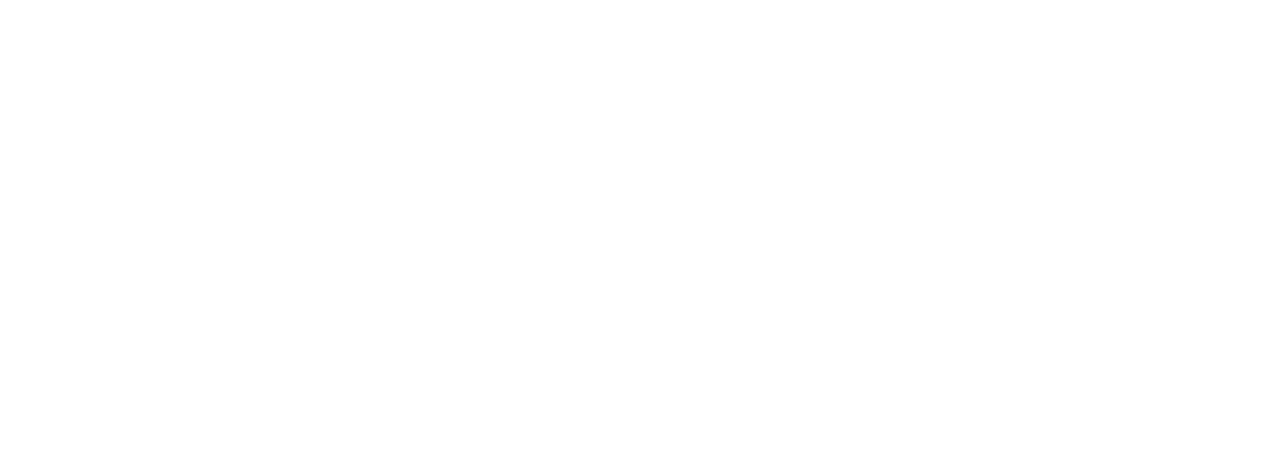
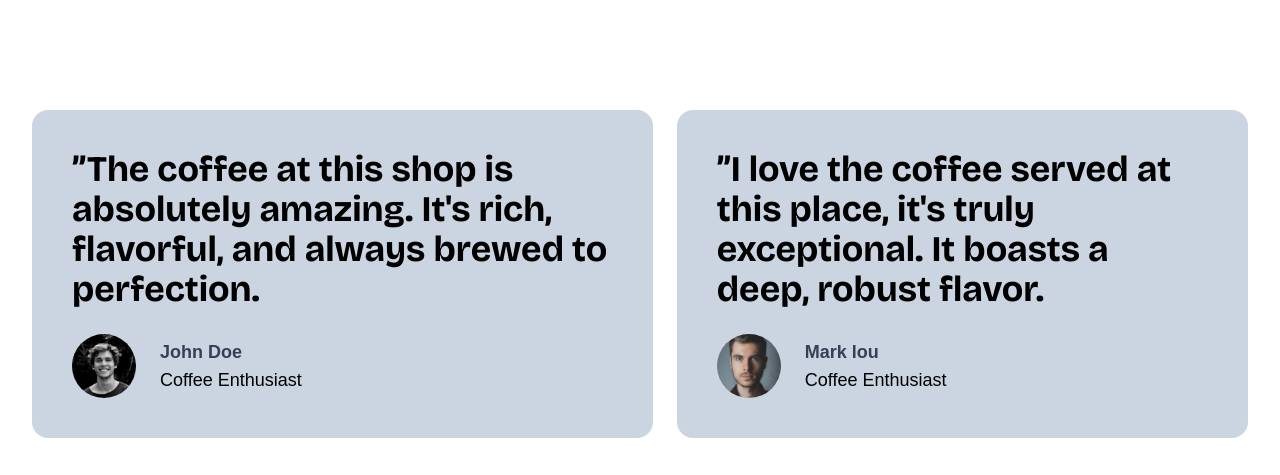
Before and after one commit to zaynOm/koffe, a Next.js app: page / in a window 1280 px wide. Shown: the part 2310-2785 px from the top of the page. Before the commit the page ends 2380 px from the top, so only its background shows below. Built offline with nearby package versions, Linux system fonts and the light colour scheme; a web font is replaced by a local one.

Commit message:
Add reviewes section

```diff
--- /dev/null
+++ b/src/app/components/reviews.tsx
@@ -0,0 +1,52 @@
+import Image from "next/image";
+
+const data = [
+  {
+    name: "John Doe",
+    profile: "/reviewer-1.jpg",
+    comment:
+      "The coffee at this shop is absolutely amazing. It's rich, flavorful, and always brewed to perfection.",
+  },
+  {
+    name: "Mark lou",
+    profile: "/reviewer-2.jpg",
+    comment:
+      "I love the coffee served at this place, it's truly exceptional. It boasts a deep, robust flavor.",
+  },
+];
+
+type ReviewProps = (typeof data)[0];
+
+function ReviewCard({ item }: { item: ReviewProps }) {
+  return (
+    // TODO: add bg patterns
+    <div className="bg-gray-300 rounded-2xl p-4 sm:p-10 flex flex-col justify-between gap-y-6">
+      <p className="font-display text-2xl sm:text-4xl font-bold">
+        ”{item.comment}
+      </p>
+      <div className="flex gap-6 items-center">
+        <Image
+          src={item.profile}
+          alt={item.name}
+          className="object-cover rounded-full h-16"
+          width={64}
+          height={64}
+        />
+        <div>
+          <p className="font-bold text-gray-700 text-lg">{item.name}</p>
+          <p className="text-lg">Coffee Enthusiast</p>
+        </div>
+      </div>
+    </div>
+  );
+}
+
+export default function Reviews() {
+  return (
+    <div className="flex flex-col md:flex-row gap-6 py-10">
+      {data.map((item) => (
+        <ReviewCard key={item.name} item={item} />
+      ))}
+    </div>
+  );
+}
--- a/src/app/page.tsx
+++ b/src/app/page.tsx
@@ -1,5 +1,6 @@
 import Hero from "./components/hero";
 import Listings from "./components/listings";
+import Reviews from "./components/reviews";
 import Search from "./components/search";
 
 export default function Home() {
@@ -9,6 +10,7 @@ export default function Home() {
         <Hero />
         <Search />
         <Listings />
+        <Reviews />
       </div>
     </main>
   );
```
